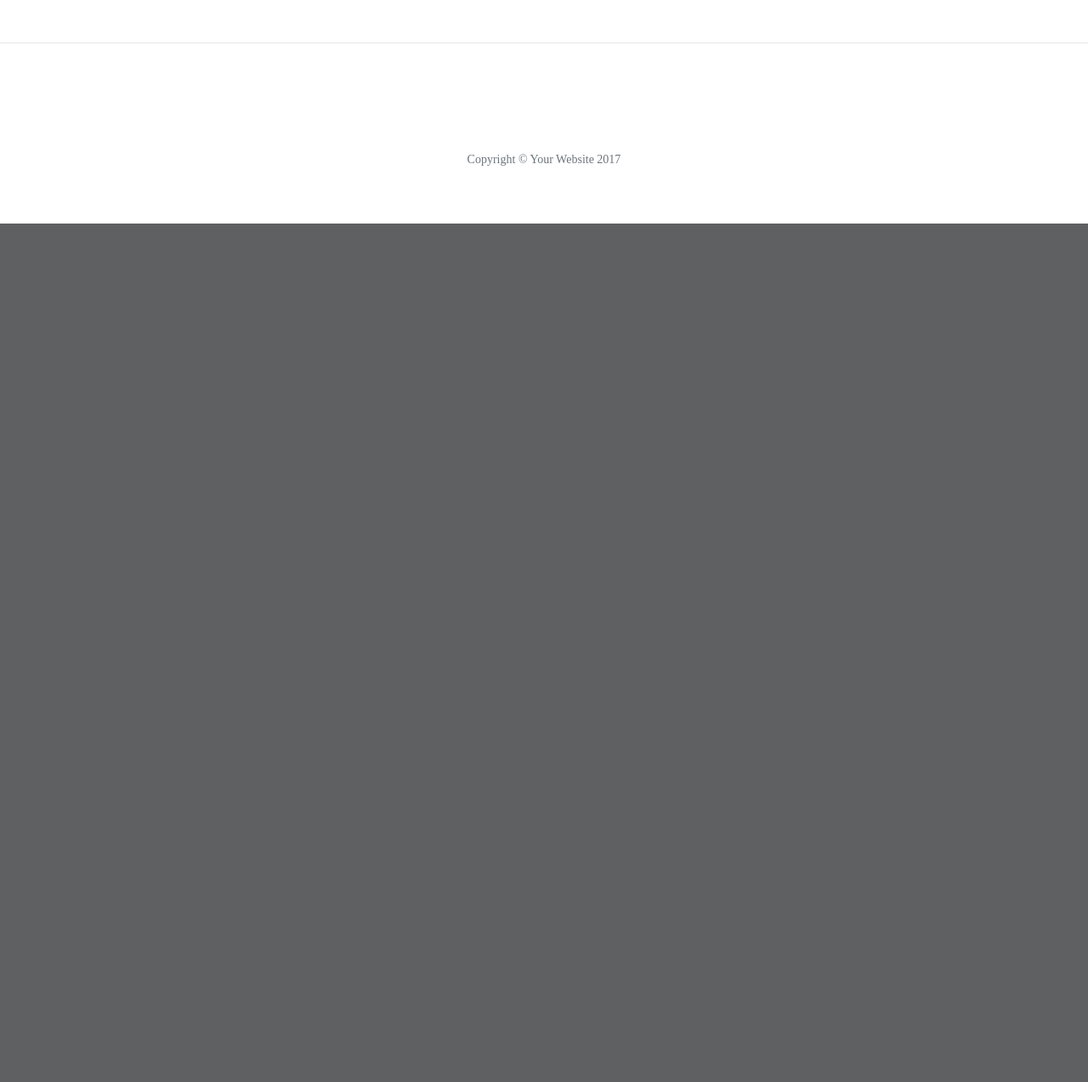
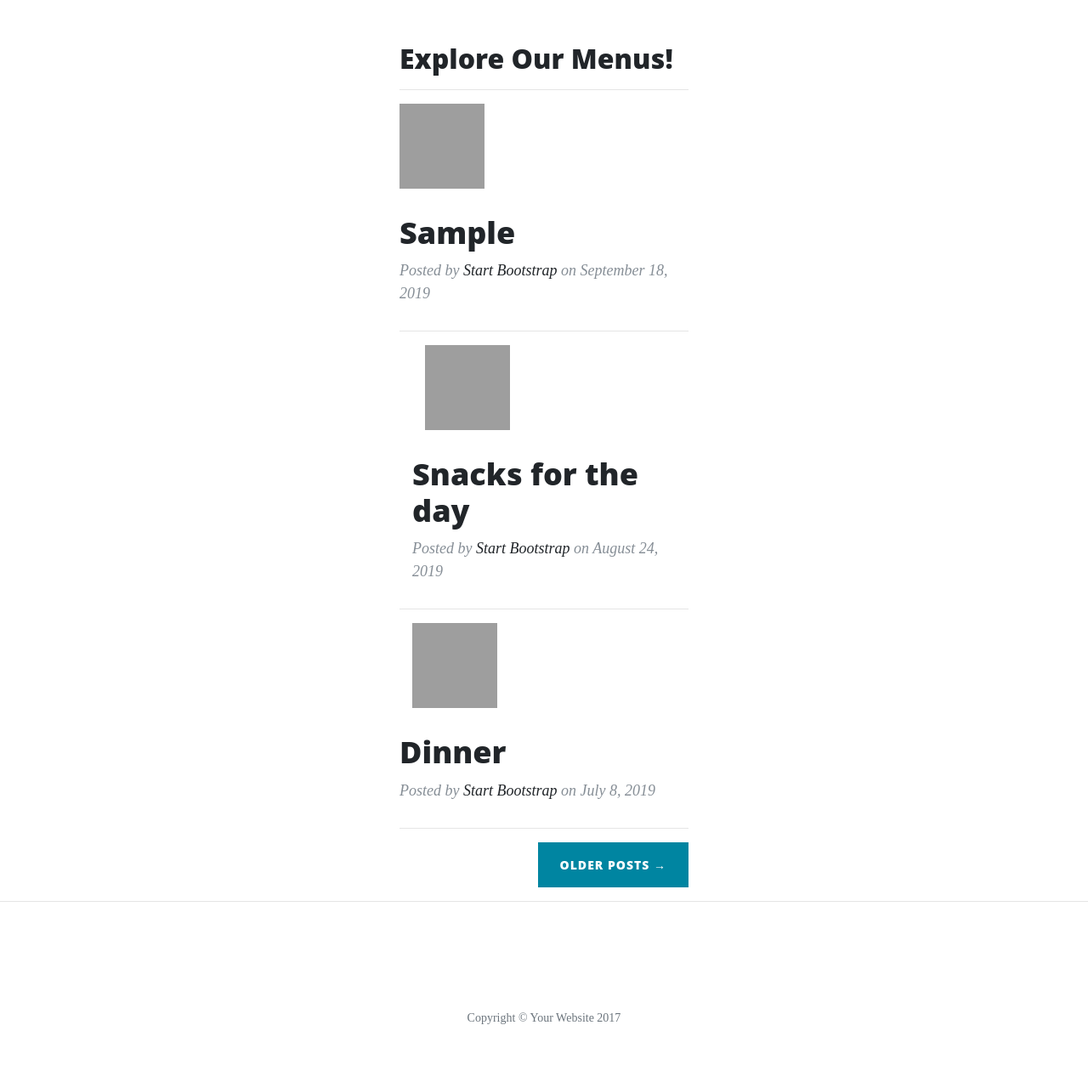
Before and after one commit to williamhbcodeinstitute/online-cook-book-app, a Flask app: page / in a window 1280 px wide. Shown: the part 628-1901 px from the top of the page at 85% size. Before the commit the page ends 891 px from the top, so only its background shows below. Run offline with Flask 2, Linux system fonts and the light colour scheme; a database or web service that is not in the repository returns one stand-in record (values such as "Sample title"); some libraries are stand-ins or nearby versions; grey boxes are pictures that could not be loaded.

Commit message:
updated app.py

```diff
--- a/app.py
+++ b/app.py
@@ -15,7 +15,7 @@ mongo = PyMongo(app)
 @app.route('/')
 @app.route('/get_menus')
 def get_menus():
-    return render_template("recipe.html", recipes=mongo.db.menu.find())
+    return render_template("recipe.html", menus=mongo.db.menu.find())
 
 @app.route('/insert_recipe', methods=['POST'])
 def insert_recipe():
--- a/templates/recipe.html
+++ b/templates/recipe.html
@@ -18,7 +18,7 @@
 				<div class="media-left hidden-xs">
 					<img src="https://www.hospitalityandcateringnews.com/wp-content/uploads/2019/10/perfect-eggs-all-day-every-day.jpg" class="img-circle media-object" height=100 width=100>
                     </div>
-					<a href="post.html">
+					<a href="breakfast.html">
 						<h2 class="post-title">
 							{{ menu.menu_type }}
 						</h2>
```
